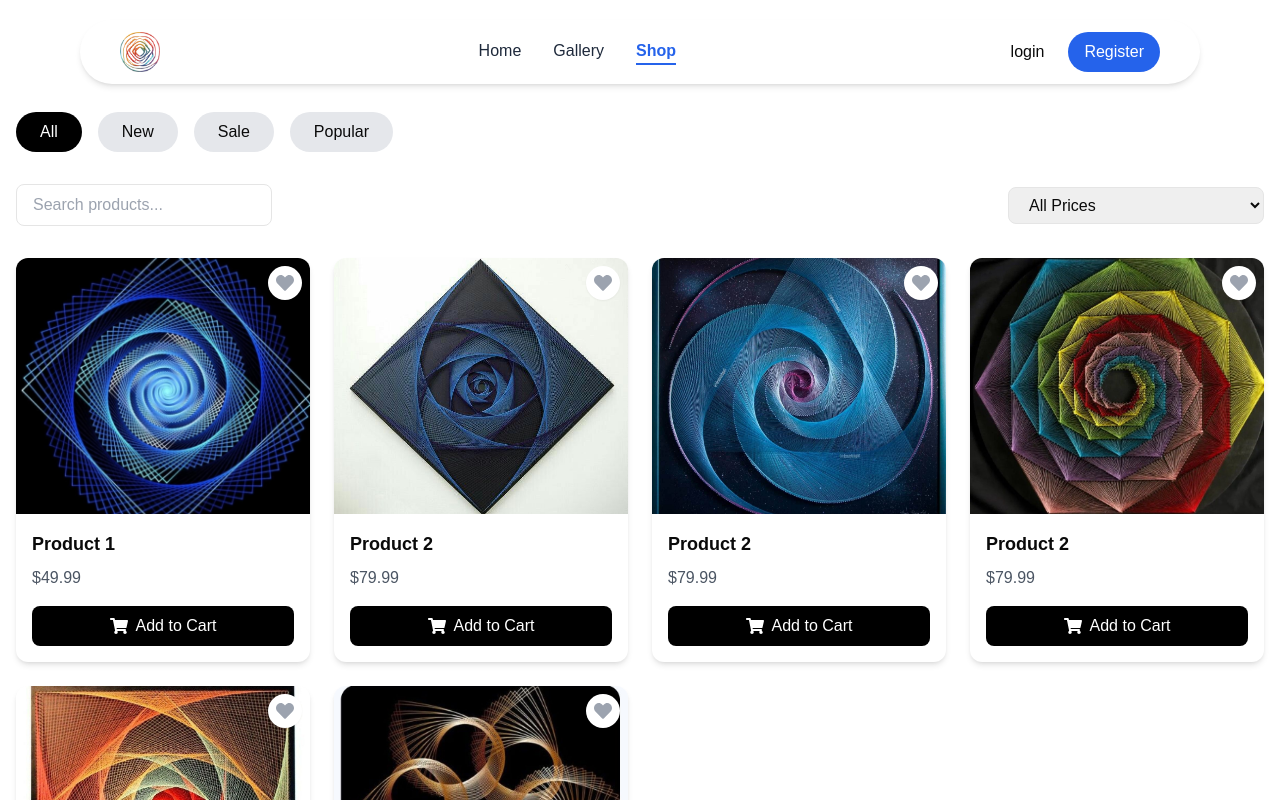
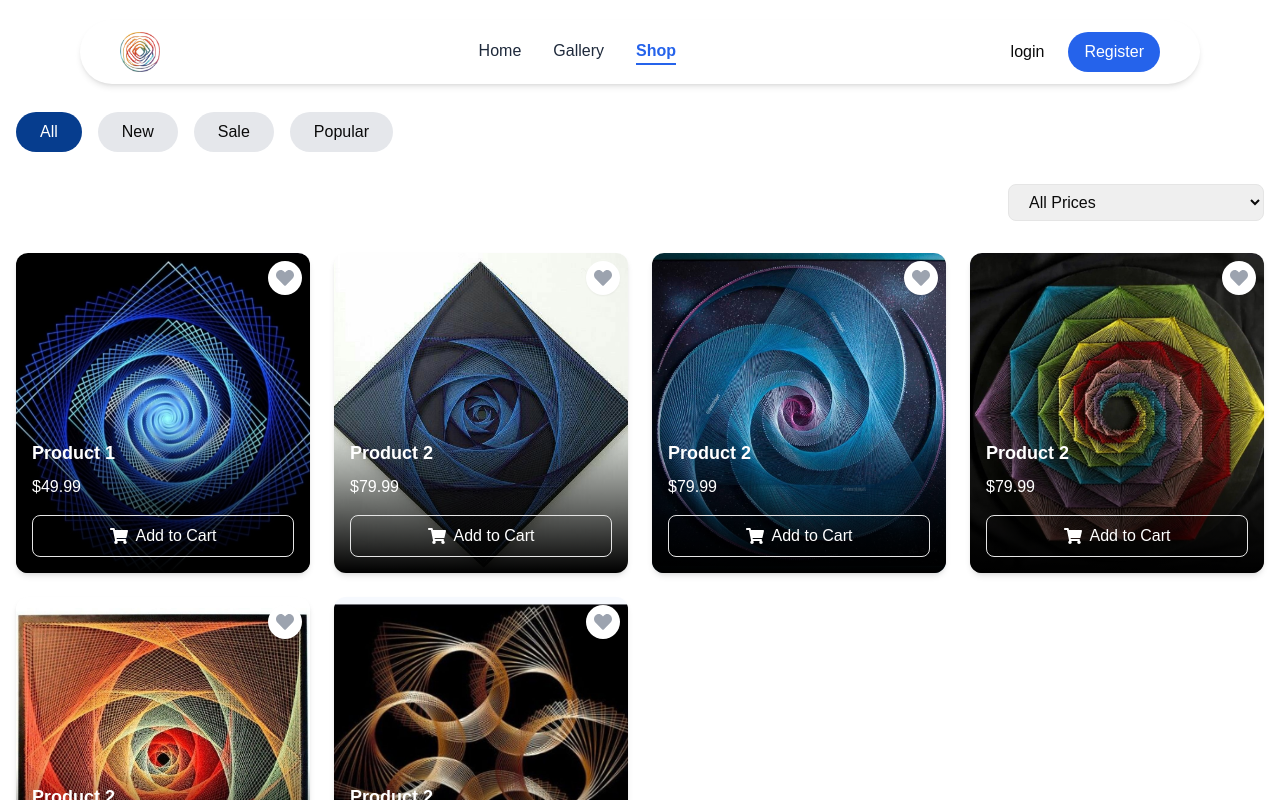
Before and after one commit to R4V3NSH4D0W/ArtGallery, a Next.js app: page /shop in a window 1280 px wide. Shown: the top 800 px of the page. Built offline with nearby package versions, Linux system fonts and the light colour scheme.

Commit message:
AG-02: Product screen

```diff
--- a/package.json
+++ b/package.json
@@ -13,6 +13,9 @@
     "@prisma/client": "^6.2.1",
     "@radix-ui/react-navigation-menu": "^1.2.4",
     "@radix-ui/react-slot": "^1.1.1",
+    "@react-spring/web": "^9.7.5",
+    "@types/swiper": "^6.0.0",
+    "@use-gesture/react": "^10.3.1",
     "class-variance-authority": "^0.7.1",
     "clsx": "^2.1.1",
     "embla-carousel-autoplay": "^8.5.2",
--- /dev/null
+++ b/src/app/(root)/detail/[id]/page.tsx
@@ -0,0 +1,60 @@
+"use client";
+
+import { useState } from "react";
+import Image from "next/image";
+
+const product = {
+  name: "Product Name",
+  price: "$199",
+  description:
+    " Lorem ipsum dolor sit amet consectetur adipisicing elit. Quidem, a ducimus id voluptatem at earum error delectus perspiciatis vero quisquam. Amet ullam cum animi libero reiciendis itaque ab in adipisci sapiente, deserunt officia eius dignissimos est, a dolore rerum incidunt reprehenderit tempore omnis quod et vero accusantium. Labore, excepturi earum!",
+  images: [
+    "/stringart/string1.jpg",
+    "/stringart/string2.jpg",
+    "/stringart/string3.jpg",
+  ],
+};
+
+export default function ProductDetail() {
+  const [selectedImage, setSelectedImage] = useState(product.images[0]);
+
+  return (
+    <div className="flex flex-col md:flex-row gap-6 p-6 mt-[5rem] max-w-5xl mx-auto">
+      <div className="flex gap-3">
+        {/* Small Thumbnails */}
+        <div className="flex flex-col gap-2">
+          {product.images.map((img, index) => (
+            <Image
+              key={index}
+              src={img}
+              alt="Product Image"
+              width={80}
+              height={100}
+              className="cursor-pointer border rounded-lg hover:opacity-80"
+              onClick={() => setSelectedImage(img)}
+            />
+          ))}
+        </div>
+        {/* Main Image */}
+        <div className="relative w-[400px] h-[500px]">
+          <Image
+            src={selectedImage}
+            alt="Product"
+            layout="fill"
+            className="rounded-lg object-cover"
+          />
+        </div>
+      </div>
+
+      {/* Product Details */}
+      <div className="flex flex-col gap-4">
+        <h1 className="text-2xl font-semibold">{product.name}</h1>
+        <p className="text-lg text-gray-700">{product.price}</p>
+        <p>{product.description}</p>
+        <button className="px-6 py-3 bg-blue-600 text-white rounded-lg hover:bg-blue-700 w-[15rem]">
+          Add to Cart
+        </button>
+      </div>
+    </div>
+  );
+}
--- a/src/app/(root)/shop/page.tsx
+++ b/src/app/(root)/shop/page.tsx
@@ -4,7 +4,7 @@ import { useState } from "react";
 import { FaHeart, FaShoppingCart } from "react-icons/fa";
 
 import Image from "next/image";
-import { ShopSlider } from "@/components/shop-slider";
+import Link from "next/link";
 
 const products = [
   {
@@ -52,7 +52,6 @@ const products = [
 ];
 
 export default function ShopPage() {
-  const [searchTerm, setSearchTerm] = useState("");
   const [priceFilter, setPriceFilter] = useState("all");
   const [activeCategory, setActiveCategory] = useState("all");
   const [wishlist, setWishlist] = useState<number[]>([]);
@@ -67,7 +66,7 @@ export default function ShopPage() {
 
   const filteredProducts = products.filter(
     (product) =>
-      product.name.toLowerCase().includes(searchTerm.toLowerCase()) &&
+      product.name.toLowerCase() &&
       (activeCategory === "all" || product.category === activeCategory) &&
       (priceFilter === "all" ||
         (priceFilter === "under50" && product.price < 50) ||
@@ -78,11 +77,6 @@ export default function ShopPage() {
 
   return (
     <div className="min-h-screen">
-      {/* Hero Carousel */}
-
-      {/* <ShopSlider products={products} /> */}
-
-      {/* Categories */}
       <section className="container mx-auto px-4 mb-8 mt-[7rem]">
         <div className="flex flex-wrap gap-4 ">
           {["all", "new", "sale", "popular"].map((category) => (
@@ -91,7 +85,7 @@ export default function ShopPage() {
               onClick={() => setActiveCategory(category)}
               className={`px-6 py-2 rounded-full transition-colors ${
                 activeCategory === category
-                  ? "bg-black text-white"
+                  ? " bg-blue-background text-white"
                   : "bg-gray-200 hover:bg-gray-300"
               }`}
             >
@@ -102,16 +96,7 @@ export default function ShopPage() {
       </section>
 
       {/* Filters */}
-      <section className="container mx-auto px-4 mb-8">
-        <div className="flex flex-wrap gap-4 items-center justify-between">
-          <input
-            type="text"
-            placeholder="Search products..."
-            className="px-4 py-2 border rounded-lg w-full md:w-64 focus:outline-none focus:ring-2 focus:ring-black"
-            value={searchTerm}
-            onChange={(e) => setSearchTerm(e.target.value)}
-          />
-
+      <section className="container mx-auto px-4 mb-8 flex lg:justify-end">
         <select
           className="px-4 py-2 border rounded-lg w-full md:w-64 focus:outline-none focus:ring-2 focus:ring-black"
           value={priceFilter}
@@ -121,7 +106,6 @@ export default function ShopPage() {
           <option value="under50">Under $50</option>
           <option value="50-100">$50 - $100</option>
         </select>
-        </div>
       </section>
 
       {/* Product Grid */}
@@ -130,15 +114,22 @@ export default function ShopPage() {
           {filteredProducts.map((product) => (
             <div
               key={product.id}
-              className="bg-white rounded-xl shadow-md overflow-hidden hover:shadow-lg transition-all duration-300"
+              className="bg-white rounded-xl shadow-md overflow-hidden hover:shadow-lg transition-all duration-300 group"
             >
-              <div className="relative h-64 object-cover">
+              <div className="relative h-[20rem] overflow-hidden">
+                <Link href={`/detail/${product.id}`}>
+                  {/* Image with Hover Zoom Effect */}
+                  <div className="w-full h-full transition-transform duration-300 group-hover:scale-110">
                     <Image
                       src={product.image}
                       alt={product.name}
                       fill
                       objectFit="cover"
                     />
+                  </div>
+                </Link>
+
+                {/* Wishlist Button */}
                 <button
                   onClick={() => toggleWishlist(product.id)}
                   className="absolute top-2 right-2 p-2 bg-white rounded-full shadow-sm hover:bg-gray-100 transition-colors"
@@ -151,17 +142,18 @@ export default function ShopPage() {
                     }`}
                   />
                 </button>
-              </div>
 
-              <div className="p-4">
-                <h3 className="font-semibold text-lg mb-2">{product.name}</h3>
-                <p className="text-gray-600 mb-4">
-                  ${product.price.toFixed(2)}
-                </p>
-                <button className="w-full flex items-center justify-center gap-2 bg-black text-white py-2 rounded-lg hover:bg-gray-800 transition-colors">
+                {/* Product Info */}
+                <div className="p-4 absolute bottom-0 bg-gradient-to-t from-black to-transparent w-full">
+                  <h3 className="font-semibold text-lg mb-2 text-white">
+                    {product.name}
+                  </h3>
+                  <p className="text-white mb-4">${product.price.toFixed(2)}</p>
+                  <button className="w-full flex items-center justify-center gap-2 border text-white py-2 rounded-lg hover:bg-blue-800 transition-colors hover:border-blue-800">
                     <FaShoppingCart className="text-lg" />
                     Add to Cart
                   </button>
+                </div>
               </div>
             </div>
           ))}
--- a/src/components/footer.tsx
+++ b/src/components/footer.tsx
@@ -11,7 +11,7 @@ function Footer() {
         <label>Meet Our Artists</label>
       </div>
       <p className="text-sm mt-10 text-center">
-        © <span className="font-semibold">Codeweave</span> {currentYear}, Where
+        © <span className="font-semibold">Coreweave</span> {currentYear}, Where
         Creativity Meets Craftsmanship
       </p>
     </footer>
```
Also changed, not shown: 1 other file (tests, documents, lock files or other folders). Lines whose indentation alone changed are shown as unchanged.
